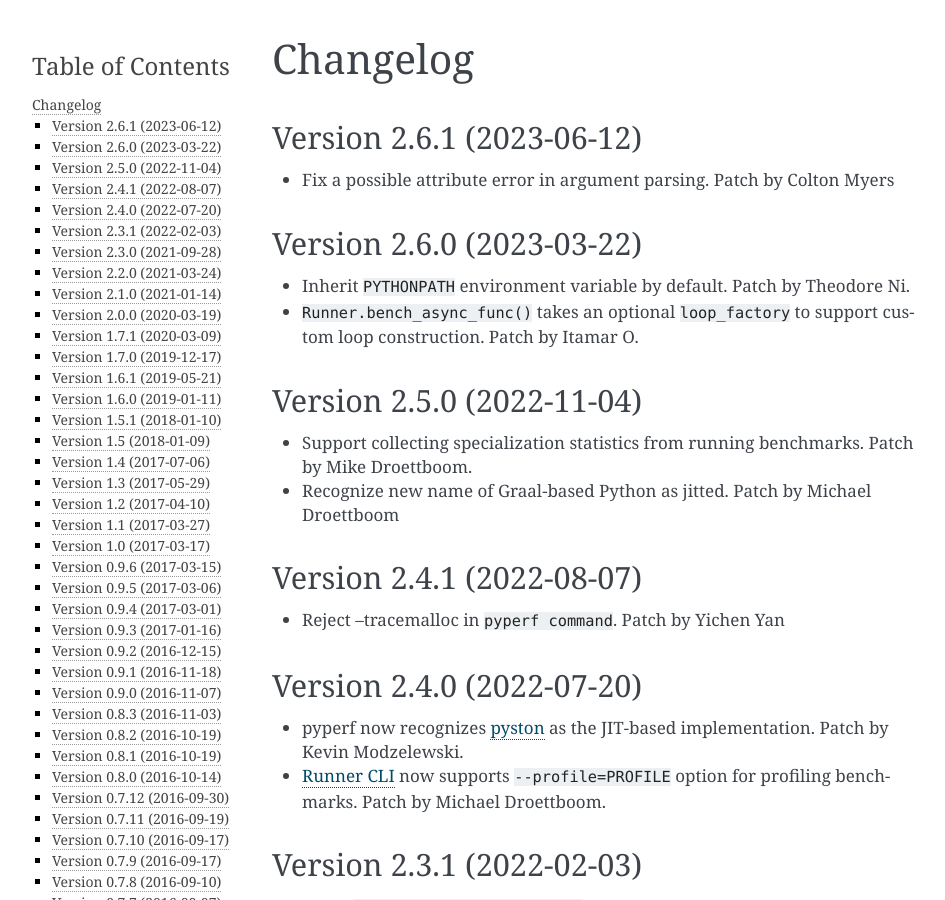
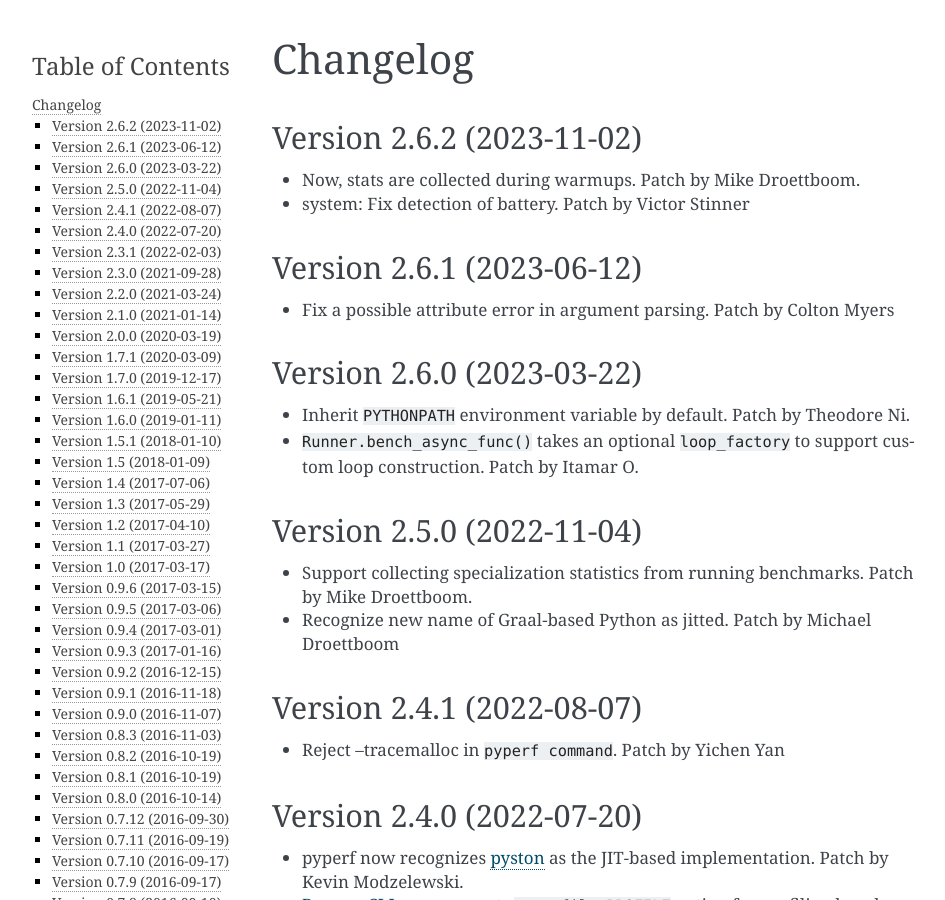
Before and after one commit to psf/pyperf, a Sphinx documentation site: the page built from doc/changelog.rst, in a window 1280 px wide and 900 px high. Shown: the whole window, without its empty margins (148-1093 px from the left). Built offline with Sphinx 7.4.7, drawn with Linux system fonts in a browser that asks for light colours.

Commit message:
pyperf: Prepare releasing 2.6.2

```diff
--- a/doc/changelog.rst
+++ b/doc/changelog.rst
@@ -1,8 +1,16 @@
 Changelog
 =========
 
+Version 2.6.2 (2023-11-02)
+---------------------------
+
+* Now, stats are collected during warmups.
+  Patch by Mike Droettboom.
+* system: Fix detection of battery.
+  Patch by Victor Stinner
+
 Version 2.6.1 (2023-06-12)
--------------
+---------------------------
 
 * Fix a possible attribute error in argument parsing.
   Patch by Colton Myers
--- a/doc/conf.py
+++ b/doc/conf.py
@@ -51,7 +51,7 @@
 # built documents.
 #
 # The short X.Y version.
-version = release = '2.6.1'
+version = release = '2.6.2'
 
 # The language for content autogenerated by Sphinx. Refer to documentation
 # for a list of supported languages.
--- a/pyperf/__init__.py
+++ b/pyperf/__init__.py
@@ -1,6 +1,6 @@
 from time import perf_counter
 
-VERSION = (2, 6, 1)
+VERSION = (2, 6, 2)
 __version__ = '.'.join(map(str, VERSION))
 
 # Export pyperf.perf_counter for backward compatibility with pyperf 1.7
```
